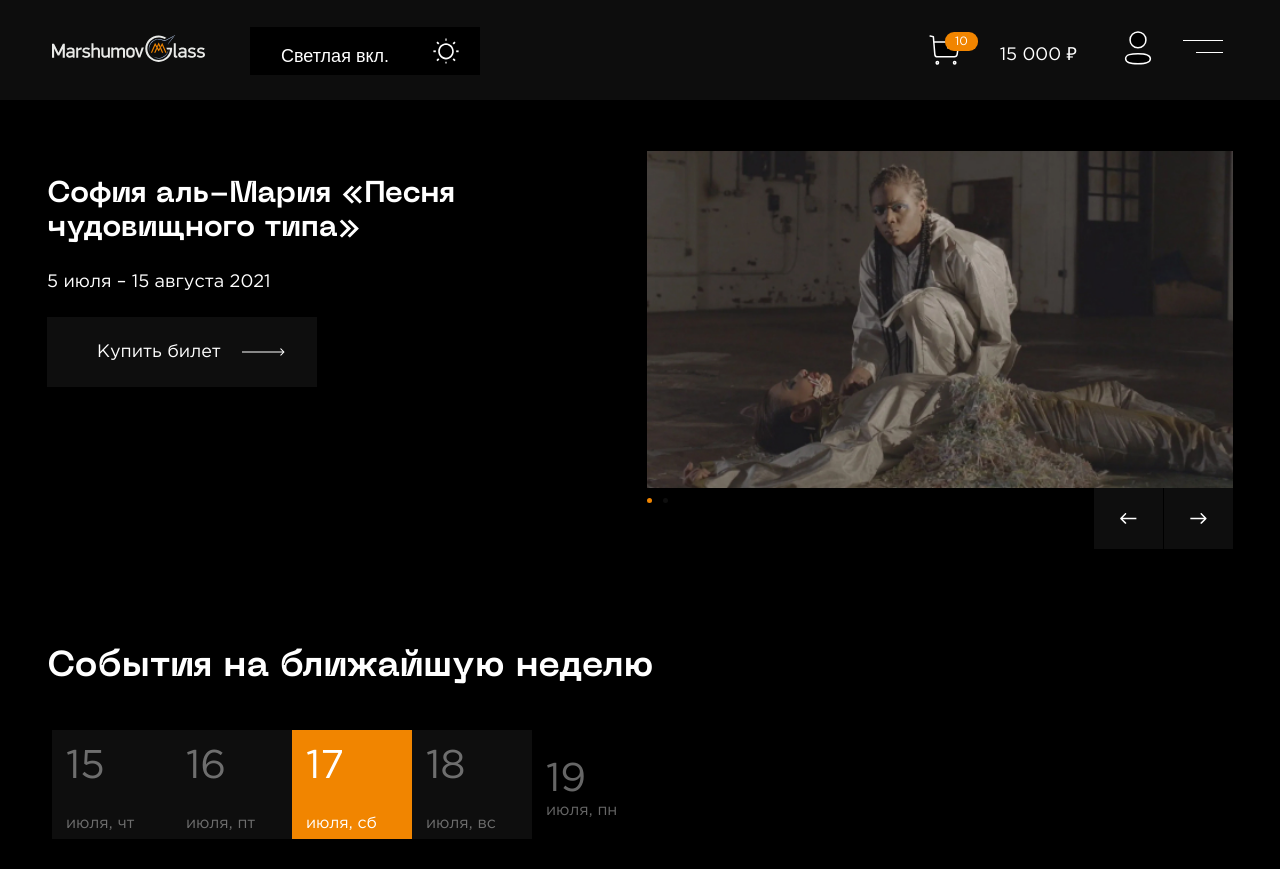
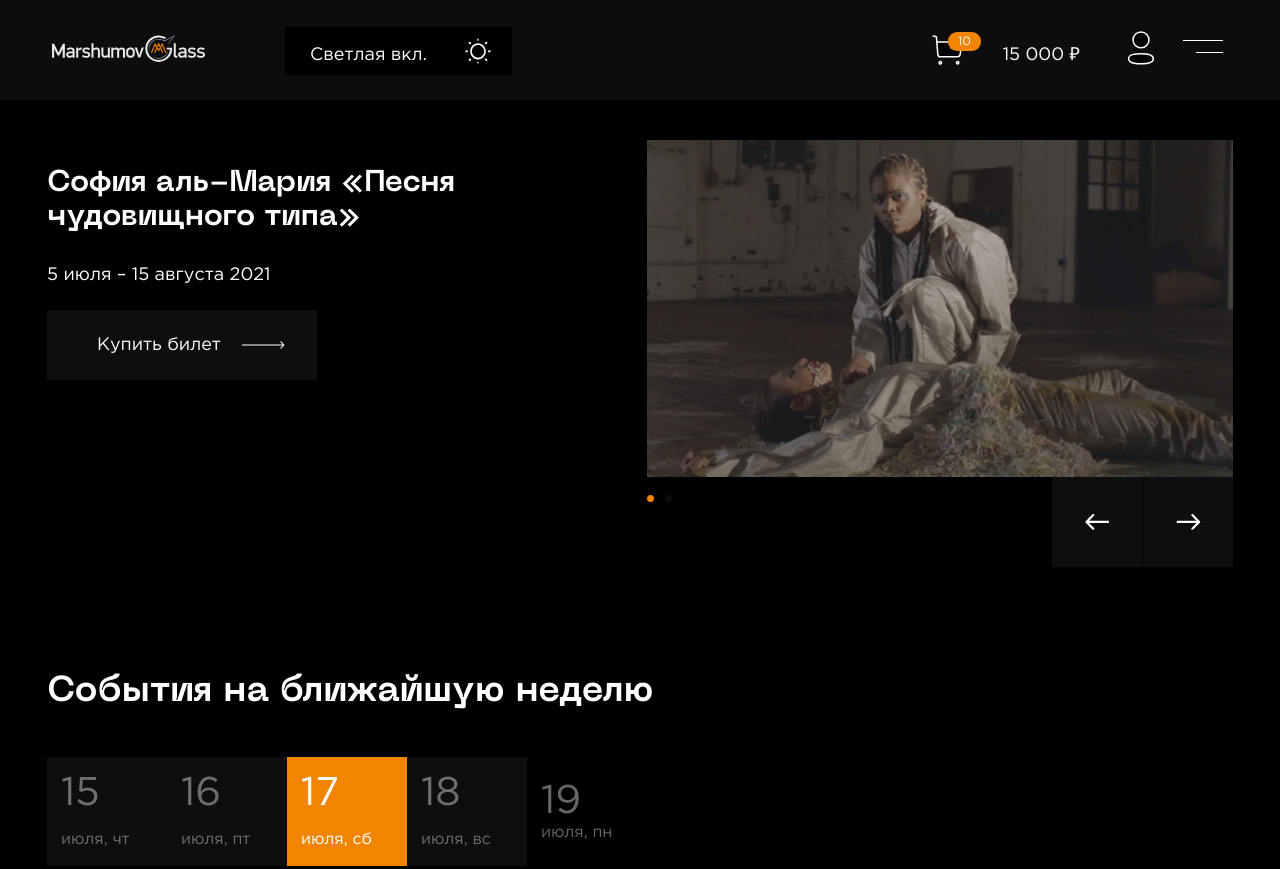
Before and after one commit to megokryak/museum, a website: page source/index.html in a window 1280 px wide. Shown: the top 869 px of the page. Drawn offline with nearby package versions, Linux system fonts and the light colour scheme; files that its build step writes are made by us from their sources.

Commit message:
768 delay

```diff
--- a/source/less/blocks/calendar.less
+++ b/source/less/blocks/calendar.less
@@ -7,6 +7,10 @@
 
   @media (min-width: @xs-width) {
     padding-left: 5px;
+  }
+
+  @media (min-width: @sm-width) {
+    padding-left: 0;
   }
 }
 
@@ -76,6 +80,10 @@
   @media (min-width: @xs-width) {
     margin: 0 0 6px 14px;
   }
+
+  @media (min-width: @sm-width) {
+    margin: 0 0 17px 14px;
+  }
 }
 
 .calendar__button {
--- a/source/less/blocks/header.less
+++ b/source/less/blocks/header.less
@@ -68,6 +68,7 @@
 
 .header__change-color {
   display: none;
+  padding: 0;
 
   @media (min-width: @xs-width) {
     display: block;
@@ -84,6 +85,7 @@
   @media (min-width: @sm-width) {
     width: auto;
     border-radius: 0;
+    margin-left: 57px;
   }
 
   @media (min-width: @bg-width) {
@@ -122,9 +124,12 @@
 
   @media (min-width: @sm-width) {
     display: block;
+    font-family: "GothamPro", "Arial", sans-serif;
+    font-weight: 400;
+    font-size: 14px;
     line-height: 13px;
     color: @textColor;
-    padding: 16px 57px 16px 19px;
+    padding: 14px 67px 16px 19px;
   }
 
   @media (min-width: @md-width) {
@@ -227,6 +232,10 @@
     height: 18px;
     margin-left: 31px;
   }
+
+  @media (min-width: @sm-width) {
+    margin-left: 28px;
+  }
 }
 
 .header__close-menu--hide,
--- a/source/less/blocks/slider.less
+++ b/source/less/blocks/slider.less
@@ -3,6 +3,10 @@
 
   @media (min-width: @xs-width) {
     padding: 51px 0 98px 0;
+  }
+
+  @media (min-width: @sm-width) {
+    padding: 40px 0 105px 0;
   }
 
   @media (min-width: @md-width) {
@@ -58,6 +62,10 @@
     width: 5px;
     height: 5px;
   }
+
+  @media (min-width: @sm-width) {
+    margin-top: 18px;
+  }
 }
 
 .slider__pagination-item:not(:last-child) {
@@ -77,6 +85,11 @@
   @media (min-width: @xs-width) {
     width: 5px;
     height: 5px;
+  }
+
+  @media (min-width: @sm-width) {
+    width: 7px;
+    height: 7px;
   }
 }
 
@@ -111,6 +124,11 @@
     width: 69px;
     height: 61px;
   }
+
+  @media (min-width: @sm-width) {
+    width: 90px;
+    height: 90px;
+  }
 }
 
 .slider__prev,
@@ -125,6 +143,10 @@
   @media (min-width: @xs-width) {
     background-size: 17px 15px;
   }
+
+  @media (min-width: @sm-width) {
+    background-size: 27px 16px;
+  }
 }
 
 .slider__next {
@@ -132,6 +154,10 @@
 
   @media (min-width: @xs-width) {
     background-size: 17px 15px;
+  }
+
+  @media (min-width: @sm-width) {
+    background-size: 27px 16px;
   }
 }
 
@@ -175,6 +201,10 @@
     line-height: 30px;
     margin: 21px 0 0 0;
   }
+
+  @media (min-width: @sm-width) {
+    margin: 25px 0 0 0;
+  }
 }
 
 .slider__buy-ticket {
--- a/source/less/blocks/time-table.less
+++ b/source/less/blocks/time-table.less
@@ -25,6 +25,7 @@
   @media (min-width: @sm-width) {
     font-size: 36px;
     line-height: 41px;
+    padding: 0 0 44px 0;
   }
 }
 
@@ -37,6 +38,10 @@
 
   @media (min-width: @xs-width) {
     margin: 42px 0 0 5px;
+  }
+
+  @media (min-width: @sm-width) {
+    margin: 30px 0 0 0;
   }
 }
 
```
Also changed, not shown: source/img/next768.svg (added), source/img/prev768.svg (added).
